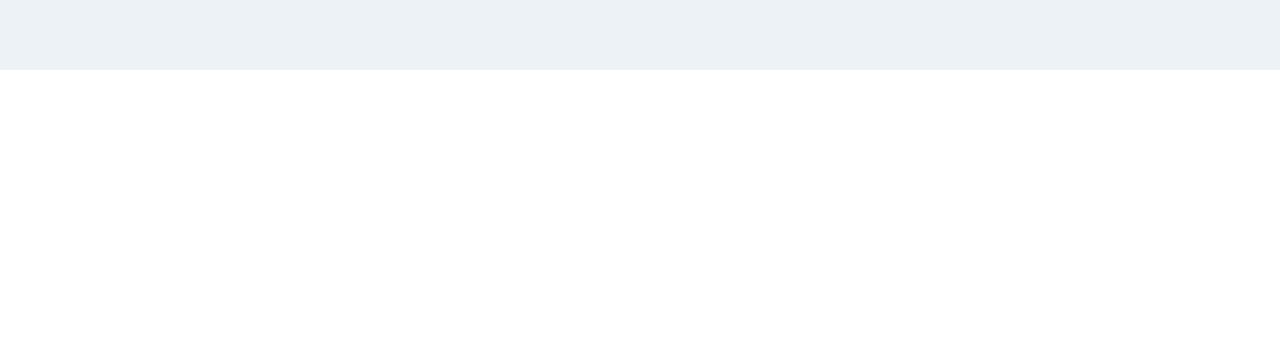
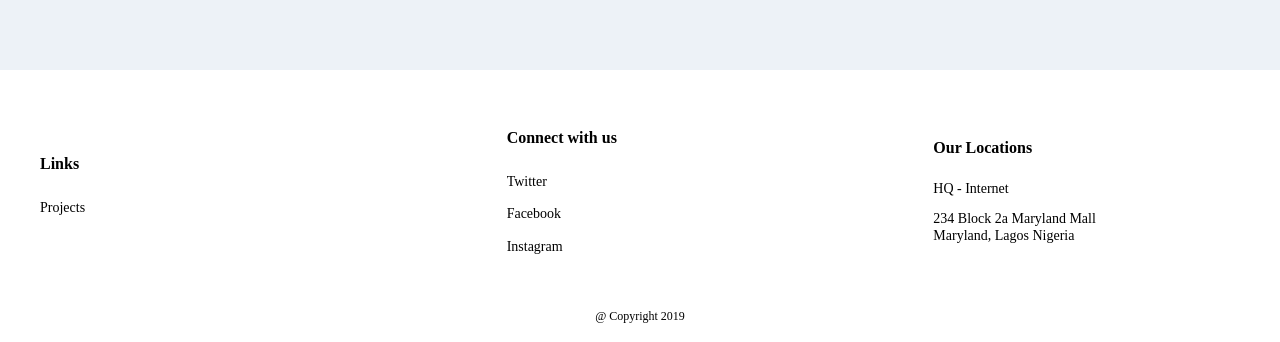
Before and after one commit to devPinheiro/cribsandspaces, a React app: page / in a window 1280 px wide. Shown: the part 3077-3419 px from the top of the page. Before the commit the page ends 3147 px from the top, so only its background shows below. Built offline with nearby package versions, Linux system fonts and the light colour scheme; the HTML template or start-up script is replaced by a standard one.

Commit message:
add footer component

```diff
--- a/src/client/App.js
+++ b/src/client/App.js
@@ -1,11 +1,13 @@
 import React from 'react';
 import Home from '../client/pages/Home';
 import { BrowserRouter as Router } from 'react-router-dom';
+import Footer from './components/Footer';
 
 const App = () => {
   return (
     <Router>
         <Home />
+        <Footer />
     </Router>
   )
 }
--- /dev/null
+++ b/src/client/components/Footer/index.js
@@ -0,0 +1,71 @@
+import React from 'react';
+import { Link } from 'react-router-dom';
+
+const Footer = () => {
+    return (
+        <div className="pt-6 bg-gray-50">
+            <div className="flex flex-col lg:flex-row ">
+                <div className="flex flex-col w-3/3 md:w-1/3 m-auto pt-8 pl-10">
+                    <h6 className="font-raleway font-bold text-base pb-5">
+                        Links
+                    </h6>
+
+                    <div className="leading-tight pb-3">
+                        <Link className="font-raleway text-sm " to="/books">
+                            Projects
+                        </Link>
+                    </div>
+                    <div className="leading-tight pb-3">
+                        <Link className="font-raleway text-sm " to="/">
+
+                        </Link>
+                    </div>
+                </div>
+
+                <div className="flex flex-col w-3/3 md:w-1/3 m-auto pt-8 pl-10 lg:pl-20">
+                    <h6 className="font-raleway font-bold text-base pb-5">
+                        Connect with us
+                    </h6>
+
+                    <div className="leading-tight pb-3">
+                        <Link className="font-raleway text-sm " to="/">
+                            Twitter
+                        </Link>
+                    </div>
+                    <div className="leading-tight pb-3">
+                        <Link className="font-raleway text-sm " to="/">
+                            Facebook
+                        </Link>
+                    </div>
+                    <div className="leading-tight pb-3">
+                        <Link className="font-raleway text-sm " to="/">
+                            Instagram
+                        </Link>
+                    </div>
+                </div>
+
+                <div className="flex flex-col w-3/3 md:w-1/3 m-auto pt-8 pl-10 lg:pl-20">
+                    <h6 className="font-raleway font-bold text-base pb-5">
+                        Our Locations
+                    </h6>
+                    <div className="leading-tight pb-3">
+                        <p className="font-raleway text-sm ">HQ - Internet</p>
+                    </div>
+                    <div className="leading-tight pb-3">
+                        <p className="font-raleway text-sm pr-8">
+                            234 Block 2a Maryland Mall
+                            <br /> Maryland, Lagos Nigeria
+                        </p>
+                    </div>
+                </div>
+            </div>
+
+            <p className="pt-10 pb-5 text-center font-raleway text-xs font-light">
+                {' '}
+                @ Copyright 2019
+            </p>
+        </div>
+    );
+};
+
+export default Footer;
```
